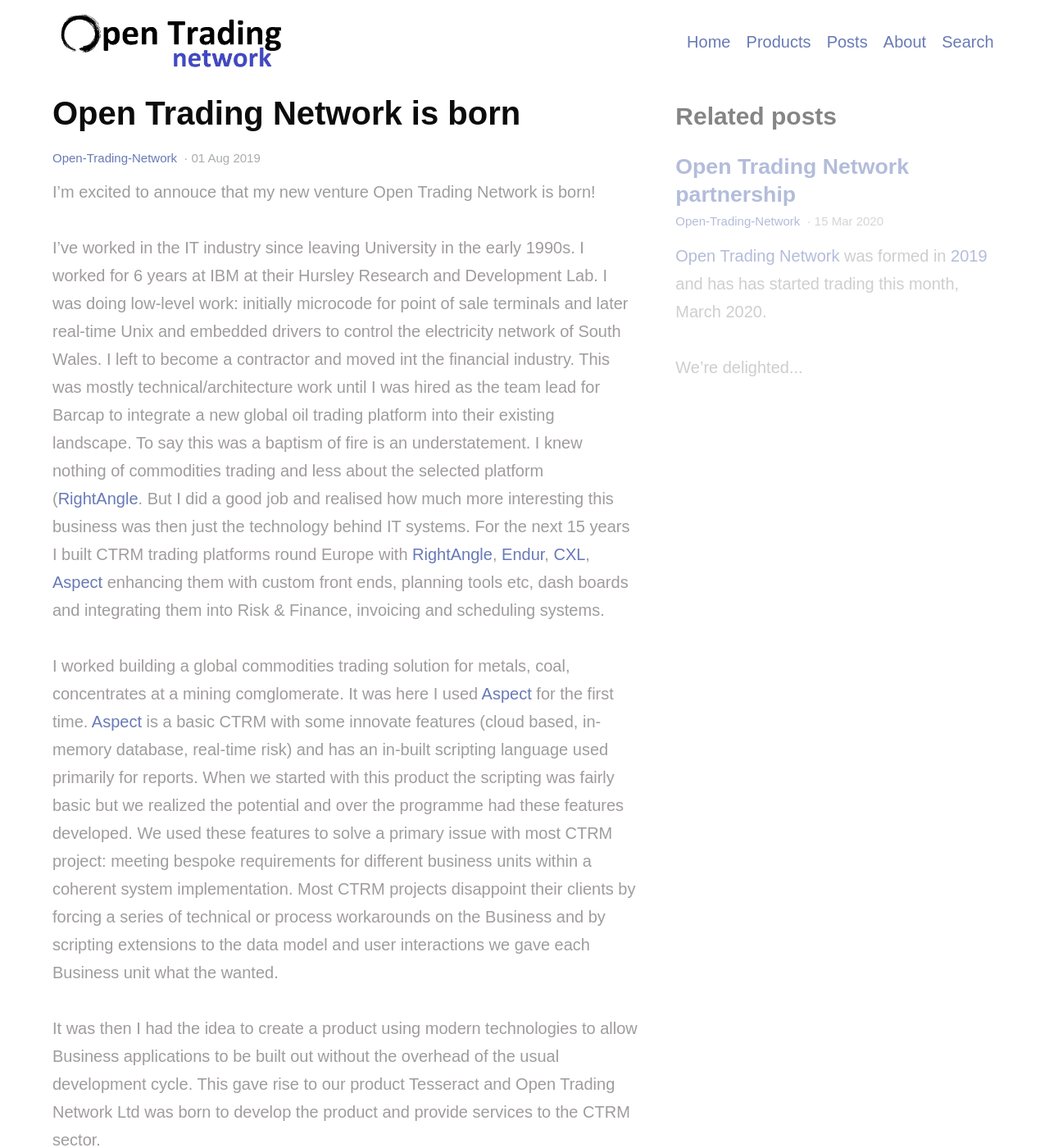
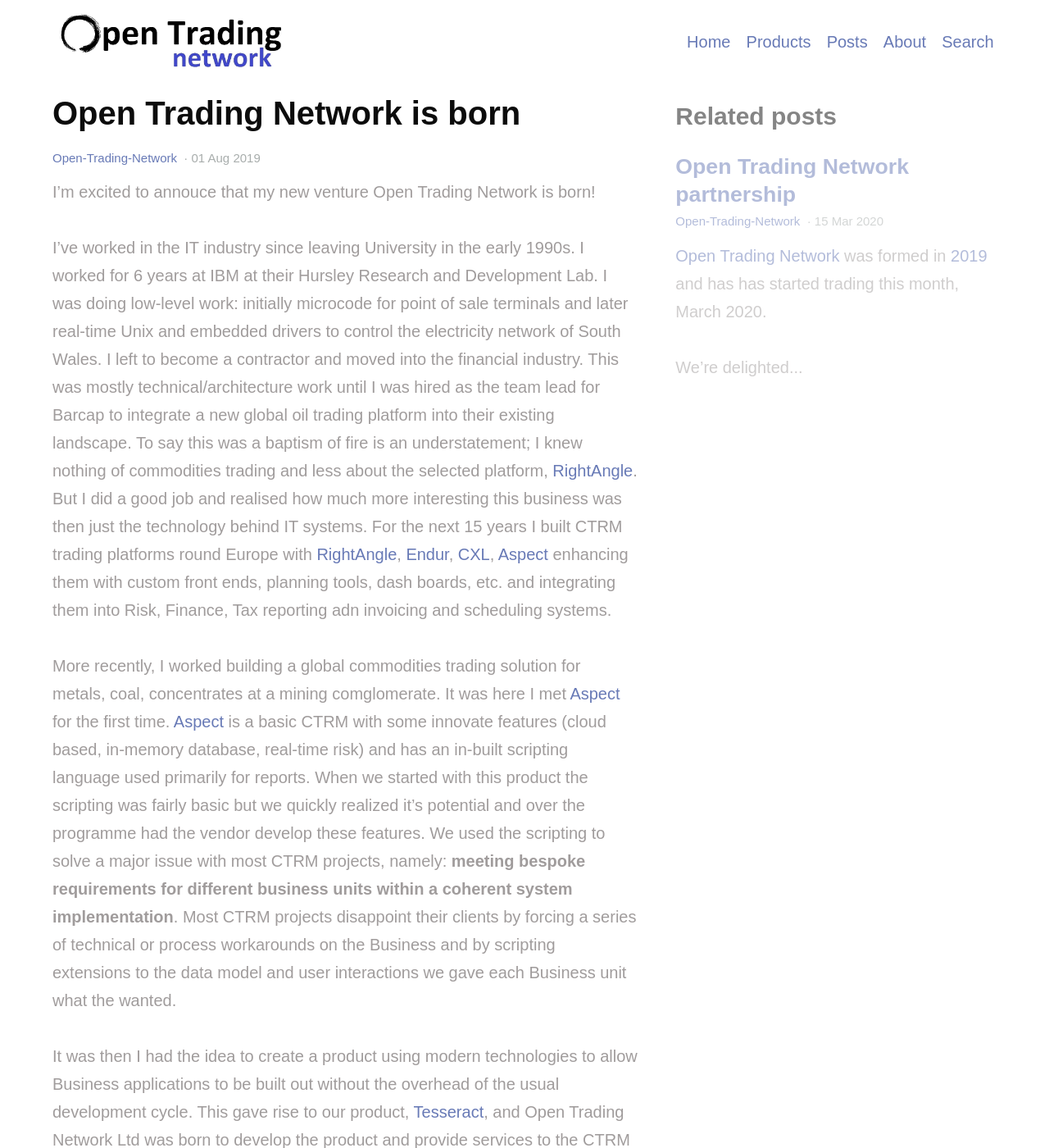
Before and after one commit to opentrading-net/opentrading-net.github.io, a Jekyll site: the page built from _posts/2019-08-01-setup-otn.md, in a window 1280 px wide and 1400 px high. Shown: the whole window at 82% size. Built offline with Jekyll 4.4.1, drawn with Linux system fonts in a browser that asks for light colours; some of the changed text lies outside the part shown.

Commit message:
edit and post url

```diff
--- a/_posts/2019-08-01-setup-otn.md
+++ b/_posts/2019-08-01-setup-otn.md
@@ -11,18 +11,17 @@
 
 <!--more-->
 
-I've worked in the IT industry since leaving University in the early 1990s. I worked for 6 years at IBM at their Hursley Research and Development Lab. I was doing low-level work: initially microcode for point of sale terminals and later real-time Unix and embedded drivers to control the electricity network of South Wales. I left to become a contractor and moved int the financial industry. This was mostly technical/architecture work until I was hired as the team lead for Barcap to integrate a new global oil trading platform into their existing landscape. To say this was a baptism of fire is an understatement. I knew nothing of commodities trading and less about the selected platform ([RightAngle]. But I did a good job and realised how much more interesting this business was then just the technology behind IT systems. For the next 15 years I built CTRM trading platforms round Europe with [RightAngle], [Endur], [CXL], [Aspect] enhancing them with custom front ends, planning tools etc, dash boards and integrating them into Risk & Finance, invoicing and scheduling systems.
+I've worked in the IT industry since leaving University in the early 1990s. I worked for 6 years at IBM at their Hursley Research and Development Lab. I was doing low-level work: initially microcode for point of sale terminals and later real-time Unix and embedded drivers to control the electricity network of South Wales. I left to become a contractor and moved into the financial industry. This was mostly technical/architecture work until I was hired as the team lead for Barcap to integrate a new global oil trading platform into their existing landscape. To say this was a baptism of fire is an understatement; I knew nothing of commodities trading and less about the selected platform, [RightAngle]. But I did a good job and realised how much more interesting this business was then just the technology behind IT systems. For the next 15 years I built CTRM trading platforms round Europe with [RightAngle], [Endur], [CXL], [Aspect] enhancing them with custom front ends, planning tools, dash boards, etc. and integrating them into Risk, Finance, Tax reporting adn invoicing and scheduling systems.
 
-I worked building a global commodities trading solution for metals, coal, concentrates at a mining comglomerate. It was here I used [Aspect] for the first time. [Aspect] is a basic CTRM with some innovate features (cloud based, in-memory database, real-time risk) and has an in-built scripting language used primarily for reports. When we started with this product the scripting was fairly basic but we realized the potential and over the programme had these features developed. We used these features to solve a primary issue with most CTRM project: meeting bespoke requirements for different business units within a coherent system implementation. Most CTRM projects disappoint their clients by forcing a series of technical or process workarounds on the Business and by scripting extensions to the data model and user interactions we gave each Business unit what the wanted.
+More recently, I worked building a global commodities trading solution for metals, coal, concentrates at a mining comglomerate. It was here I met [Aspect] for the first time. [Aspect] is a basic CTRM with some innovate features (cloud based, in-memory database, real-time risk) and has an in-built scripting language used primarily for reports. When we started with this product the scripting was fairly basic but we quickly realized it's potential and over the programme had the vendor develop these features. We used the scripting to solve a major issue with most CTRM projects, namely: **meeting bespoke requirements for different business units within a coherent system implementation**. Most CTRM projects disappoint their clients by forcing a series of technical or process workarounds on the Business and by scripting extensions to the data model and user interactions we gave each Business unit what the wanted.
 
-It was then I had the idea to create a product using modern technologies to allow Business applications to be built out without the overhead of the usual development cycle. This gave rise to our product Tesseract and Open Trading Network Ltd was born to develop the product and provide services to the CTRM sector.
+It was then I had the idea to create a product using modern technologies to allow Business applications to be built out without the overhead of the usual development cycle. This gave rise to our product, [Tesseract], and Open Trading Network Ltd was born to develop the product and provide services to the CTRM sector on the lesson we've learnt over the years.
 
-So, watch this space for details of [Tesseract] and what [OTN] is doing...
-
+So, watch this space for details of [Tesseract] and what [Open Trading Network] is doing...
 
 [RightAngle]: https://openlink.com/en/solutions/products/software/rightangle/
 [Endur]: https://openlink.com/en/solutions/products/software/endur/
 [CXL]: https://www.tpt.com/products/
 [Aspect]: https://aspectenterprise.com/
-[OTN]: {{site.url}}
+[Open Trading Network]: {{site.url}}
 [Tesseract]: {{site.url}}products#Tesseract
```
Also changed, not shown: _posts/2020-03-15-craig-otn.md (+1 -1 lines).
